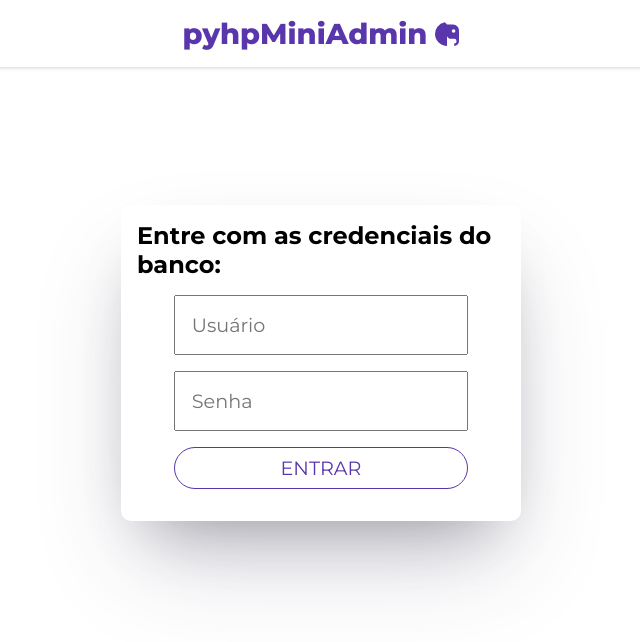
After one commit to marshmll/pyhpMiniAdmin, a PHP site: page /login.html in a window 1280 px wide. The commit adds this page. Shown: the top 642 px of the page, without its empty margins (319-959 px from the left). Run offline with PHP 8.4, Linux system fonts and the light colour scheme.

Commit message:
implement login page and php session

```diff
--- a/docker-compose.yaml
+++ b/docker-compose.yaml
@@ -15,6 +15,7 @@ services:
       - MYSQL_DATABASE=classroom
       - MYSQL_ROOT_PASSWORD=root
       - LANG=C.UTF-8
+      - TZ=America/Sao_Paulo
     ports:
       - '3307:3306'
     volumes:
--- a/public/index.html
+++ b/public/index.html
@@ -5,6 +5,7 @@
     <meta charset="UTF-8">
     <meta name="viewport" content="width=device-width, initial-scale=1.0">
     <link rel="stylesheet" href="/styles/reset.css">
+    <link rel="stylesheet" href="/styles/header.css">
     <link rel="stylesheet" href="/styles/index.css">
     <link rel="stylesheet"
         href="https://fonts.googleapis.com/css2?family=Material+Symbols+Outlined:opsz,wght,FILL,GRAD@20..48,100..700,0..1,-50..200" />
--- /dev/null
+++ b/public/login.html
@@ -0,0 +1,34 @@
+<!DOCTYPE html>
+<html lang="pt-br">
+
+<head>
+    <meta charset="UTF-8">
+    <meta name="viewport" content="width=device-width, initial-scale=1.0">
+    <link rel="stylesheet" href="/styles/reset.css">
+    <link rel="stylesheet" href="/styles/header.css">
+    <link rel="stylesheet" href="/styles/login.css">
+    <link rel="stylesheet"
+        href="https://fonts.googleapis.com/css2?family=Material+Symbols+Outlined:opsz,wght,FILL,GRAD@20..48,100..700,0..1,-50..200" />
+    <link rel="shortcut icon" href="/images/php_logo.svg" type="image/x-icon">
+    <title>Login | pyhpMiniAdmin</title>
+</head>
+
+<body>
+    <header class="header">
+        <div class="header__logo">
+            <h1 class="header__title">pyhpMiniAdmin</h1>
+            <div class="header__icon"></div>
+        </div>
+    </header>
+    <main class="main">
+        <form class="form">
+            <h2>Entre com as credenciais do banco:</h2>
+            <input type="text" placeholder="Usuário" name="user" id="user" required>
+            <input type="password" placeholder="Senha" name="passwd" id="passwd">
+            <input type="submit" value="ENTRAR">
+        </form>
+    </main>
+    <script type="module" src="/scripts/login.js"></script>
+</body>
+
+</html>
--- a/public/php/describe_tables.php
+++ b/public/php/describe_tables.php
@@ -3,6 +3,12 @@ require_once("./utils/Database.php");
 require_once("./utils/http_responses.php");
 
 header("Content-Type: application/json");
+session_start();
+
+if (!isset($_SESSION['user']) or !isset($_SESSION['passwd'])) {
+    http_response_code(401);
+    die();
+}
 
 $result = Database::query("SHOW TABLES");
 
--- a/public/php/utils/Database.php
+++ b/public/php/utils/Database.php
@@ -2,8 +2,6 @@
 mysqli_report(MYSQLI_REPORT_ERROR | MYSQLI_REPORT_STRICT);
 
 const HOSTNAME = "mysql";
-const USERNAME = "root";
-const PASSWORD = "root";
 const DATABASE = "classroom";
 const PORT     = "3306"; // Docker's database port.
 
@@ -17,7 +15,7 @@ class Database
         }
 
         // MySQLi connection
-        $mysqli = new mysqli(HOSTNAME, USERNAME, PASSWORD, DATABASE, PORT);
+        $mysqli = new mysqli(HOSTNAME, $_SESSION['user'], $_SESSION['passwd'], DATABASE, PORT);
 
         // Check connection
         if ($mysqli->connect_error) {
--- a/public/scripts/index.js
+++ b/public/scripts/index.js
@@ -20,6 +20,10 @@ async function renderIndex() {
 async function fetchTables() {
     try {
         const response = await fetch("http://localhost:3000/php/describe_tables.php");
+
+        if (response.status === 401)
+            window.location.replace("http://localhost:3000/login.html");
+
         return await response.json();
     } catch (err) {
         throw new Error("Failed to fetch table descriptions");
--- /dev/null
+++ b/public/scripts/login.js
@@ -0,0 +1,26 @@
+const form = document.querySelector(".form");
+
+form.addEventListener("submit", async (e) => {
+    e.preventDefault();
+
+    const formData = new FormData(e.target);
+    const formURLEncoded = new URLSearchParams(formData).toString();
+
+    let res = await fetch("http://localhost:3000/php/login.php", {
+        method: "POST",
+        headers: {
+            accept: "application/json",
+            "Content-Type": "application/x-www-form-urlencoded"
+        },
+        body: formURLEncoded
+    }).then(async res => {
+        let json = await res.json();
+
+        if (res.status === 200)
+            window.location.pathname = "/";
+        else
+            alert(`Erro: ${json.detail}`);
+    });
+
+    console.log(res);
+});
--- /dev/null
+++ b/public/styles/header.css
@@ -0,0 +1,31 @@
+.header {
+    width: 100%;
+    padding: 1rem;
+    text-align: center;
+    box-shadow: rgba(0, 0, 0, 0.16) 0px 1px 4px;
+    margin-bottom: 1rem;
+}
+
+.header__logo {
+    width: 100%;
+    display: flex;
+    flex-direction: row;
+    align-items: center;
+    justify-content: center;
+}
+
+.header__title {
+    font-size: 1.8rem;
+    font-weight: 800;
+    color: #5936ac;
+}
+
+.header__icon {
+    margin-left: .5rem;
+    width: 1.5rem;
+    height: 1.5rem;
+    background-image: url('/images/php_logo.svg');
+    background-position: center;
+    background-size: contain;
+    background-repeat: no-repeat;
+}
--- /dev/null
+++ b/public/styles/login.css
@@ -0,0 +1,42 @@
+.main {
+    display: flex;
+    align-items: center;
+    justify-content: center;
+    min-height: 70dvh;
+}
+
+.form {
+    width: 25rem;
+    padding: 1rem;
+    box-shadow: rgba(255, 255, 255, 0.1) 0px 1px 1px 0px inset, rgba(50, 50, 93, 0.25) 0px 50px 100px -20px, rgba(0, 0, 0, 0.3) 0px 30px 60px -30px;
+    border-radius: 10px;
+
+    h2 {
+        margin-bottom: 1rem;
+    }
+
+    input {
+        display: block;
+        width: 80%;
+        margin: 0 auto;
+        margin-bottom: 1rem;
+        font-size: 1.2rem;
+        padding: 1rem;
+    }
+
+    input[type='submit'] {
+        background-color: transparent;
+        border: 1px solid #5936ac;
+        color: #5936ac;
+        padding: .5rem 1rem;
+        border-radius: 50px;
+        cursor: pointer;
+    }
+
+    input[type='submit']:hover {
+        background-color: #5936ac;
+        color: white;
+        font-weight: bold;
+        transition: all 300ms ease-in-out;
+    }
+}
```
Also changed, not shown: public/php/login.php (added, +28 -0 lines), public/styles/index.css (+0 -32 lines).
